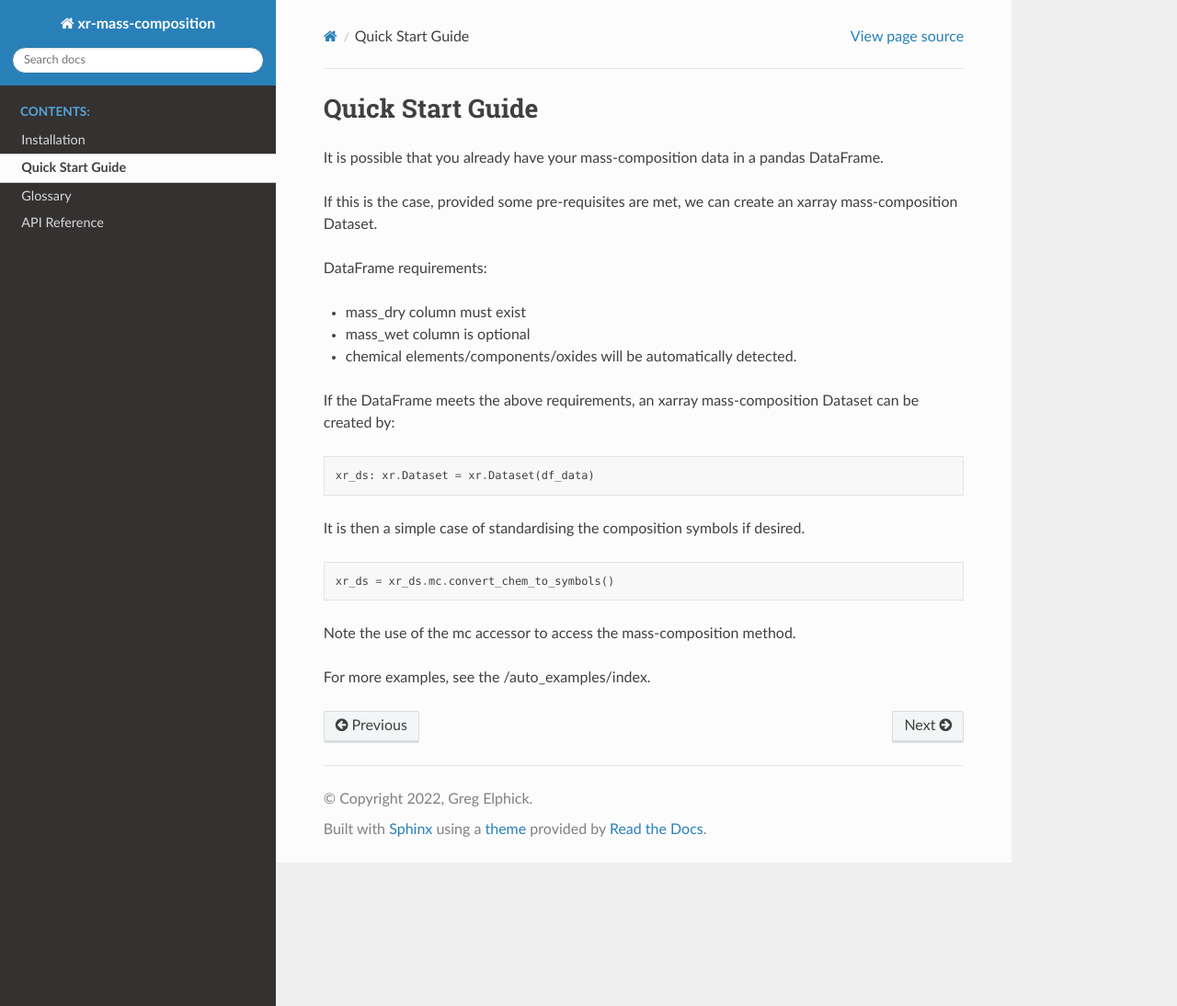
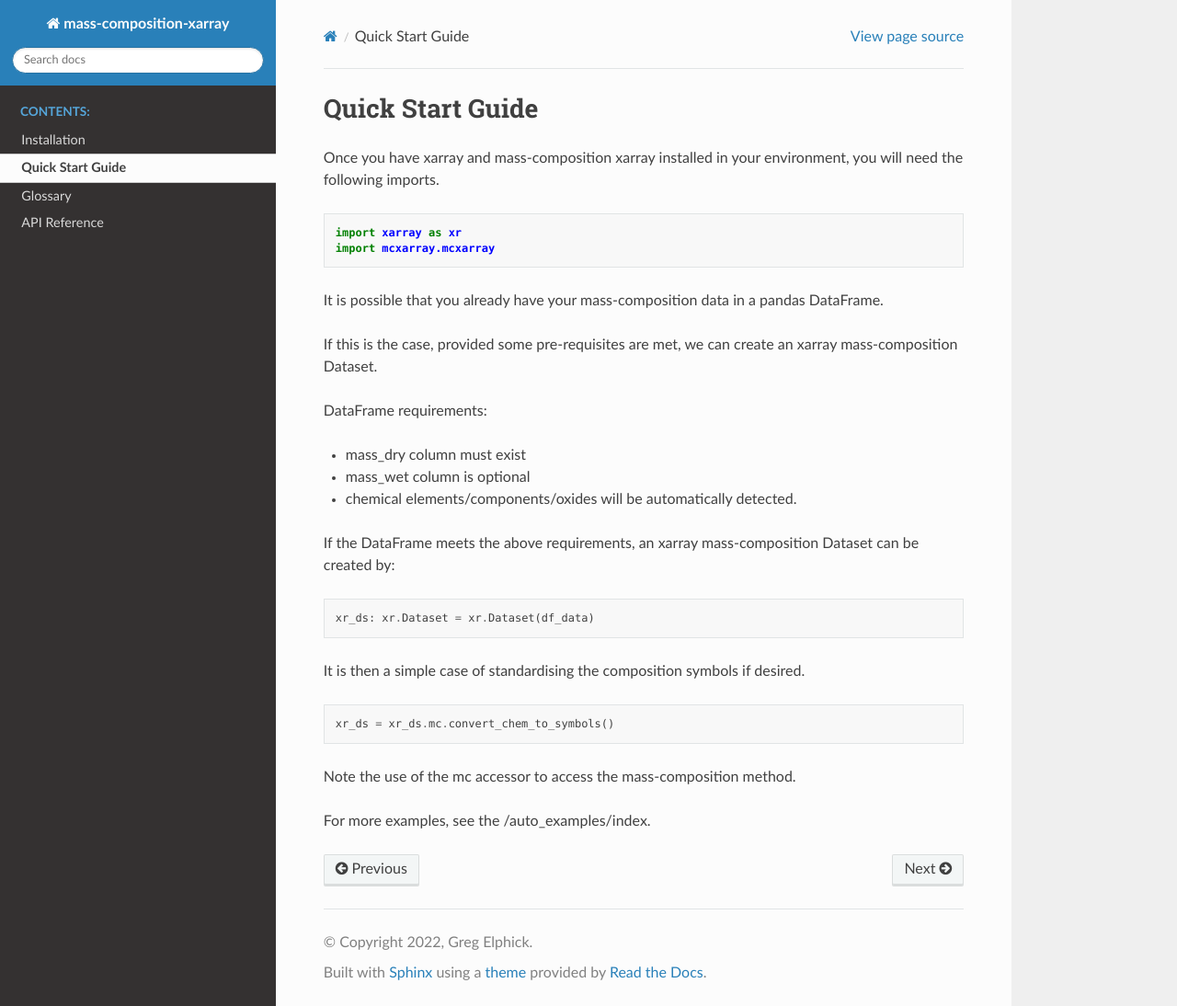
Before and after one commit to elphick/mass-composition, a Sphinx documentation site: the page built from doc/source/usage/quickstart.rst, in a window 1280 px wide and 1094 px high. Shown: the whole window at 92% size. Built offline with Sphinx 7.4.7 and the Read the Docs theme 2.0.0, drawn with Linux system fonts in a browser that asks for light colours; pages that are not in the unit, such as notebooks, are missing from menus.

Commit message:
package rename

```diff
--- a/doc/source/conf.py
+++ b/doc/source/conf.py
@@ -14,11 +14,11 @@ import os
 import sys
 from sphinx_gallery.sorting import ExplicitOrder, FileNameSortKey
 
-sys.path.insert(0, os.path.abspath('../xr-mass_composition'))
+sys.path.insert(0, os.path.abspath('..'))
 
 # -- Project information -----------------------------------------------------
 
-project = 'xr-mass-composition'
+project = 'mass-composition-xarray'
 copyright = '2022, Greg Elphick'
 author = 'Greg Elphick'
 
--- a/doc/source/index.rst
+++ b/doc/source/index.rst
@@ -1,5 +1,5 @@
-Welcome to xr-mass-composition's documentation!
-===============================================
+Welcome to mass-composition-xarray documentation!
+=================================================
 
 .. include:: ../../README.md
    :parser: myst_parser.sphinx_
--- a/doc/source/usage/installation.rst
+++ b/doc/source/usage/installation.rst
@@ -9,4 +9,4 @@ When published (pending), the package will be pip-installable.
 
 ..  code-block::
 
-    pip install xr-mass-composition
+    pip install mass-composition-xarray
--- a/doc/source/usage/quickstart.rst
+++ b/doc/source/usage/quickstart.rst
@@ -1,5 +1,13 @@
 Quick Start Guide
 =================
+
+Once you have xarray and mass-composition xarray installed in your environment, you will need the following imports.
+
+..  code-block:: python
+
+    import xarray as xr
+    import mcxarray.mcxarray
+
 
 It is possible that you already have your mass-composition data in a pandas DataFrame.
 
```
